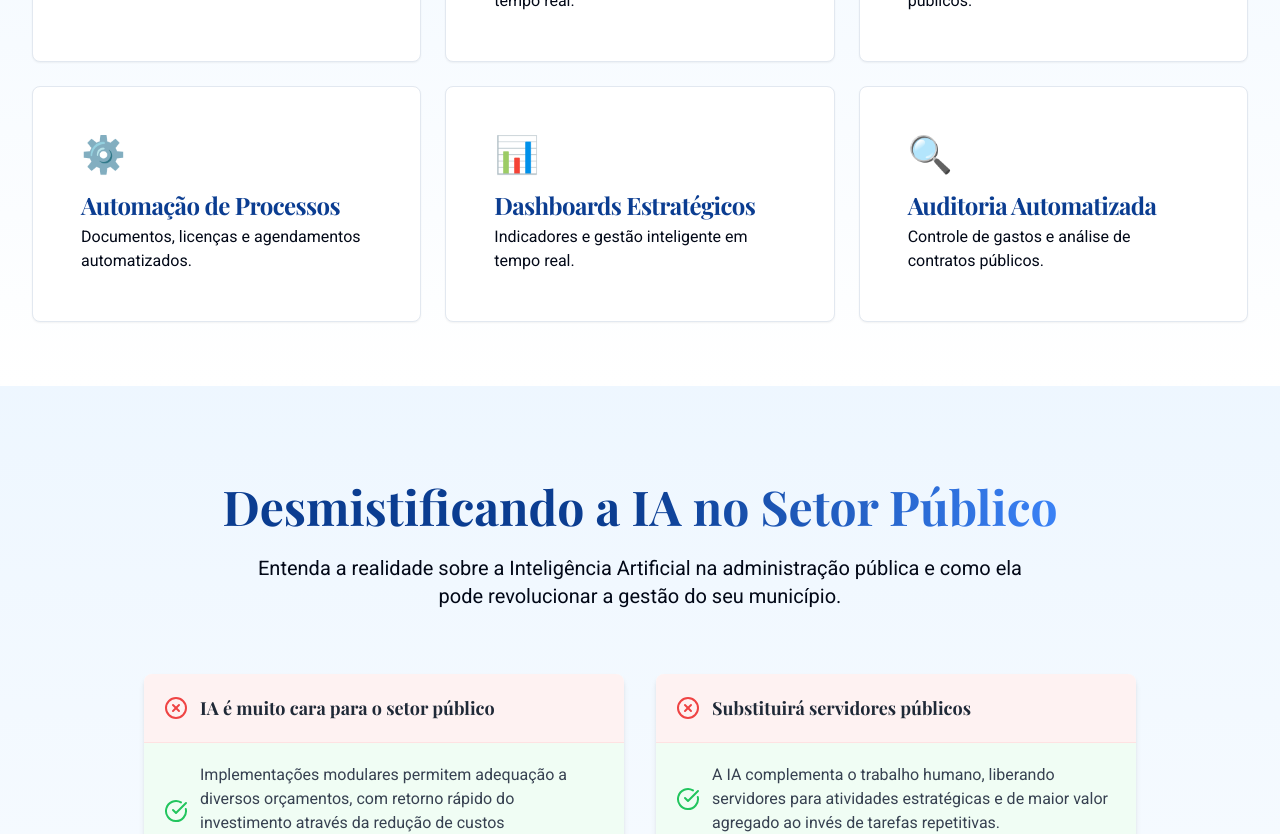
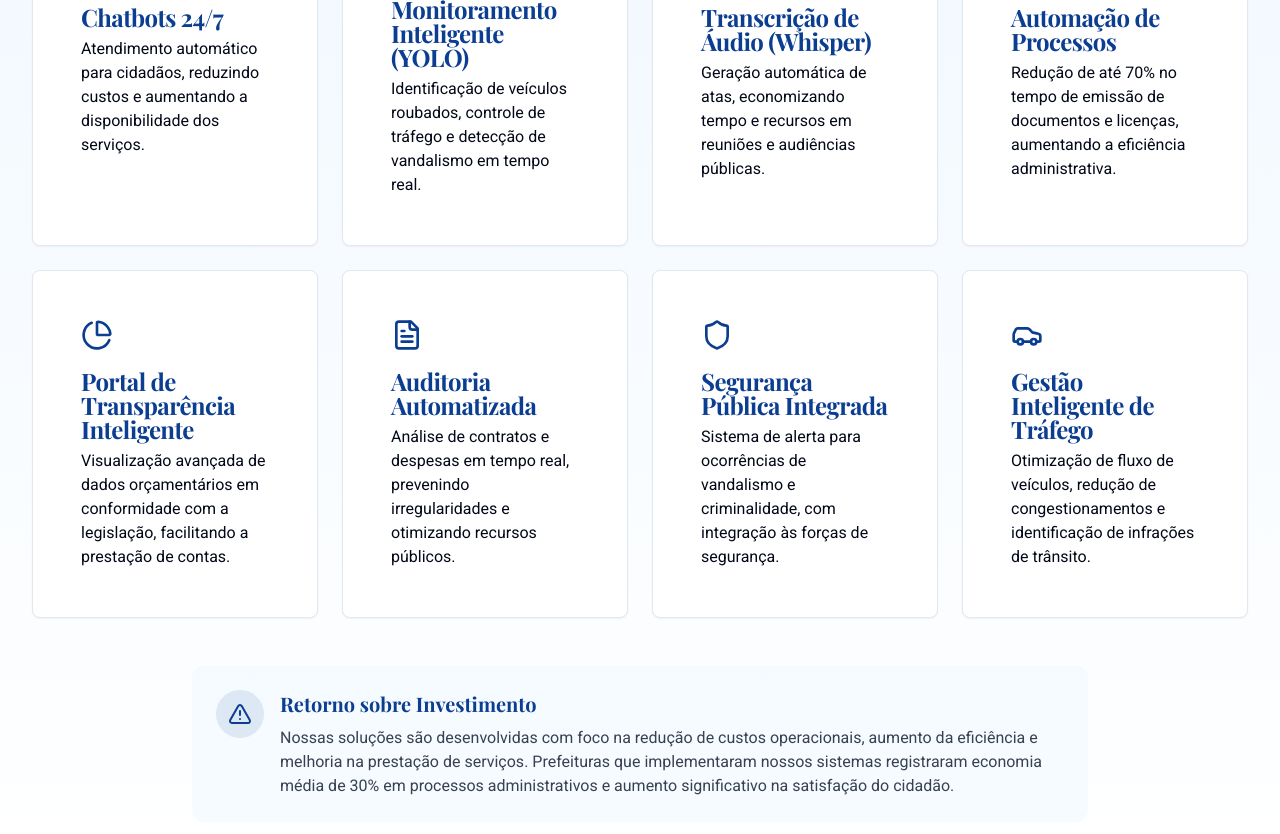
Before and after one commit to betjuliano/prefeitura-ia-transforma, a React (Vite) app: page / in a window 1280 px wide. Shown: the part 2720-3554 px from the top of the page. Built offline with nearby package versions, Linux system fonts and the light colour scheme.

Commit message:
feat: Update Solutions and Investment sections
Update the Solutions and Investment sections to reflect the new focus on traffic, security, and automated auditing.

```diff
--- a/src/components/SolutionsSection.tsx
+++ b/src/components/SolutionsSection.tsx
@@ -1,51 +1,69 @@
 
 import React from 'react';
 import { Card, CardContent, CardHeader, CardTitle } from '@/components/ui/card';
+import { Shield, Camera, Car, AlertTriangle, PieChart, FileText } from 'lucide-react';
 
 const solutions = [
   {
     title: "Chatbots 24/7",
-    description: "Atendimento automático para cidadãos.",
+    description: "Atendimento automático para cidadãos, reduzindo custos e aumentando a disponibilidade dos serviços.",
     icon: "💬"
   },
   {
     title: "Monitoramento Inteligente (YOLO)",
-    description: "Câmeras que detectam eventos em tempo real.",
-    icon: "🎥"
+    description: "Identificação de veículos roubados, controle de tráfego e detecção de vandalismo em tempo real.",
+    icon: <Camera className="h-8 w-8 text-gov-blue" />
   },
   {
     title: "Transcrição de Áudio (Whisper)",
-    description: "Geração automática de atas e relatórios públicos.",
+    description: "Geração automática de atas, economizando tempo e recursos em reuniões e audiências públicas.",
     icon: "🎙️"
   },
   {
     title: "Automação de Processos",
-    description: "Documentos, licenças e agendamentos automatizados.",
+    description: "Redução de até 70% no tempo de emissão de documentos e licenças, aumentando a eficiência administrativa.",
     icon: "⚙️"
   },
   {
-    title: "Dashboards Estratégicos",
-    description: "Indicadores e gestão inteligente em tempo real.",
-    icon: "📊"
+    title: "Portal de Transparência Inteligente",
+    description: "Visualização avançada de dados orçamentários em conformidade com a legislação, facilitando a prestação de contas.",
+    icon: <PieChart className="h-8 w-8 text-gov-blue" />
   },
   {
     title: "Auditoria Automatizada",
-    description: "Controle de gastos e análise de contratos públicos.",
-    icon: "🔍"
+    description: "Análise de contratos e despesas em tempo real, prevenindo irregularidades e otimizando recursos públicos.",
+    icon: <FileText className="h-8 w-8 text-gov-blue" />
+  },
+  {
+    title: "Segurança Pública Integrada",
+    description: "Sistema de alerta para ocorrências de vandalismo e criminalidade, com integração às forças de segurança.",
+    icon: <Shield className="h-8 w-8 text-gov-blue" />
+  },
+  {
+    title: "Gestão Inteligente de Tráfego",
+    description: "Otimização de fluxo de veículos, redução de congestionamentos e identificação de infrações de trânsito.",
+    icon: <Car className="h-8 w-8 text-gov-blue" />
   }
 ];
 
 const SolutionsSection: React.FC = () => {
   return (
-    <section className="section bg-gradient-to-b from-gov-lightBlue/30 to-white">
-      <h2 className="section-title">Soluções Inteligentes Disponíveis</h2>
+    <section className="section bg-gradient-to-b from-gov-lightBlue/30 to-white py-16">
+      <h2 className="section-title">Soluções Inteligentes para Prefeituras</h2>
 
-      <div className="grid grid-cols-1 sm:grid-cols-2 lg:grid-cols-3 gap-6 mt-10">
+      <p className="text-xl text-center mb-12 max-w-3xl mx-auto">
+        Tecnologias que reduzem custos operacionais, aumentam a eficiência dos serviços públicos
+        e melhoram a qualidade de vida dos cidadãos.
+      </p>
+
+      <div className="grid grid-cols-1 sm:grid-cols-2 lg:grid-cols-3 xl:grid-cols-4 gap-6 mt-10">
         {solutions.map((solution, index) => (
-          <Card key={index} className="feature-card group cursor-pointer"
+          <Card key={index} className="feature-card group cursor-pointer h-full"
                 style={{animationDelay: `${index * 100}ms`}}>
             <CardHeader className="pb-2">
-              <div className="text-4xl mb-3 group-hover:scale-110 transition-transform">{solution.icon}</div>
+              <div className="text-4xl mb-3 group-hover:scale-110 transition-transform">
+                {typeof solution.icon === 'string' ? solution.icon : solution.icon}
+              </div>
               <CardTitle>{solution.title}</CardTitle>
             </CardHeader>
             <CardContent>
@@ -54,6 +72,23 @@ const SolutionsSection: React.FC = () => {
           </Card>
         ))}
       </div>
+
+      <div className="mt-12 bg-gov-lightBlue/30 p-6 rounded-xl max-w-4xl mx-auto">
+        <div className="flex items-start gap-4">
+          <div className="bg-gov-blue/10 p-3 rounded-full">
+            <AlertTriangle className="h-6 w-6 text-gov-blue" />
+          </div>
+          <div>
+            <h3 className="text-xl font-semibold text-gov-blue mb-2">Retorno sobre Investimento</h3>
+            <p className="text-gray-700">
+              Nossas soluções são desenvolvidas com foco na redução de custos operacionais,
+              aumento da eficiência e melhoria na prestação de serviços.
+              Prefeituras que implementaram nossos sistemas registraram economia média de 30%
+              em processos administrativos e aumento significativo na satisfação do cidadão.
+            </p>
+          </div>
+        </div>
+      </div>
     </section>
   );
 };
```
